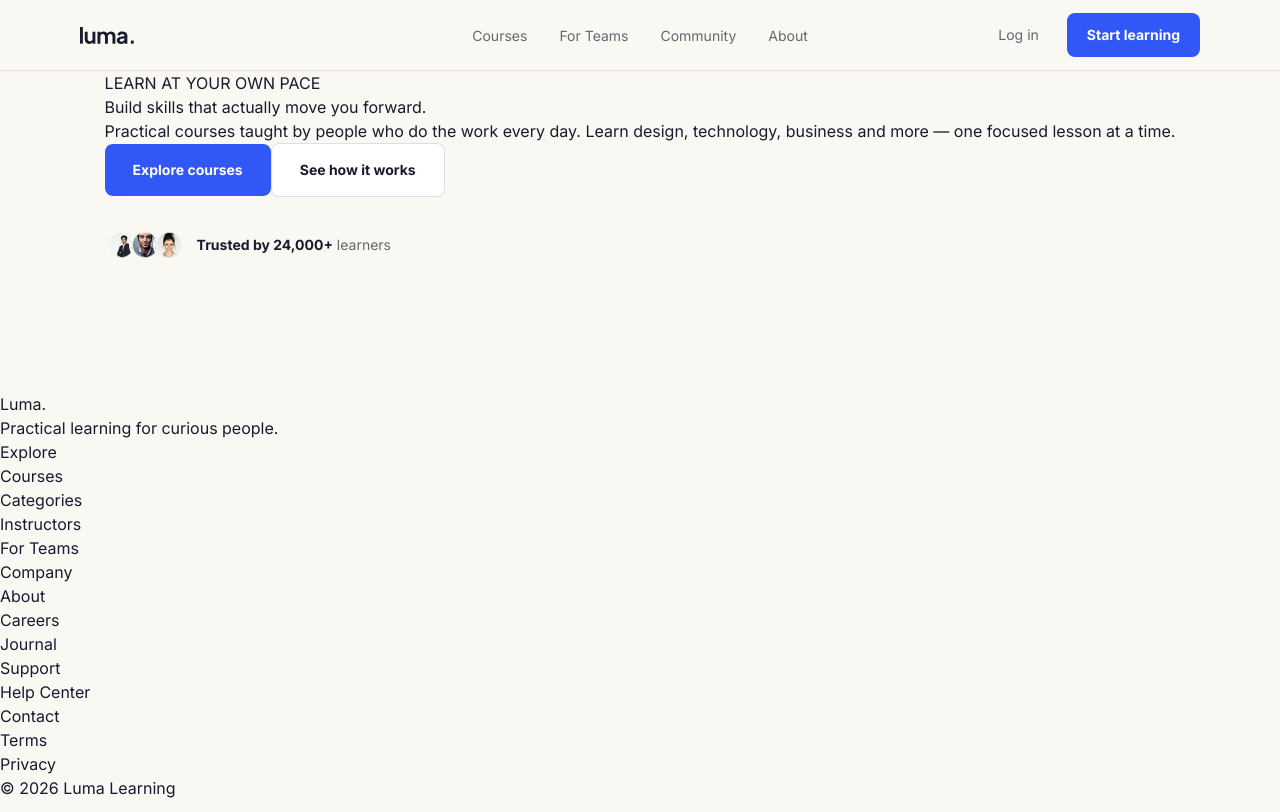
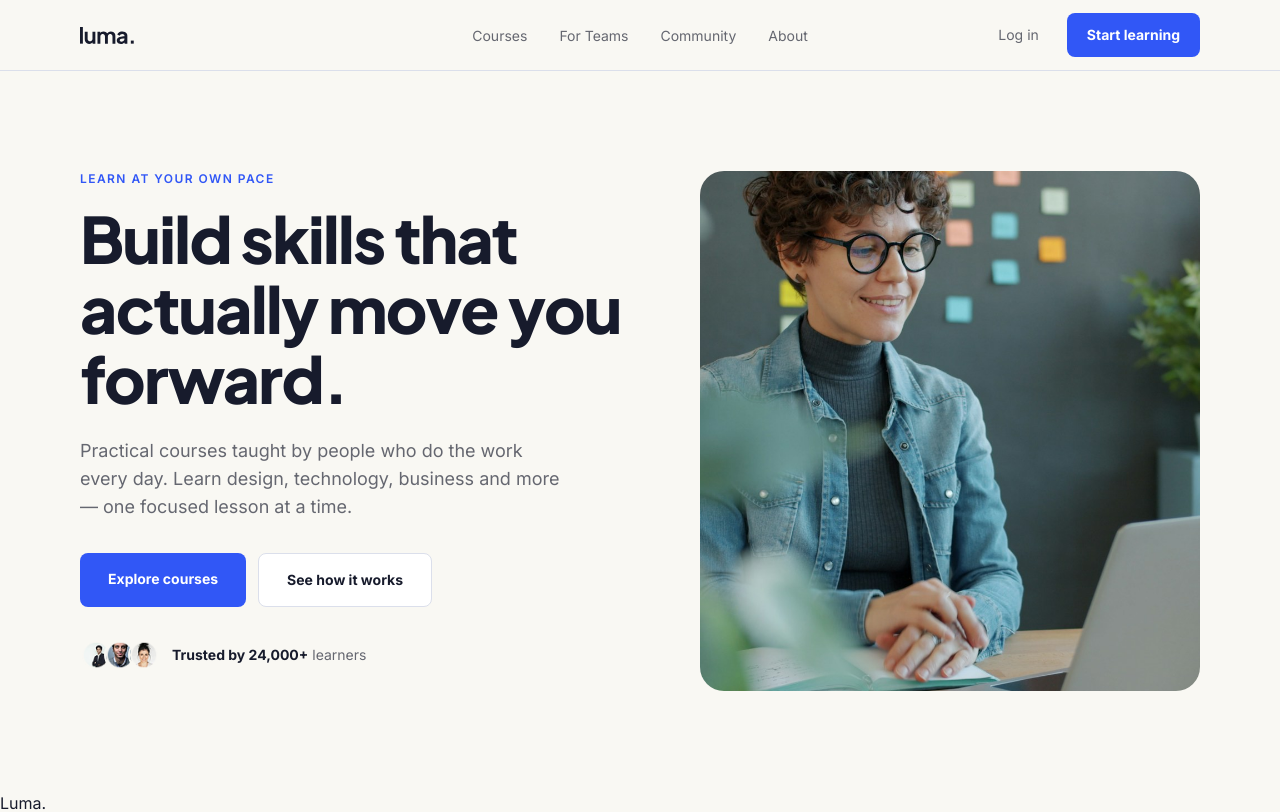
Before and after one commit to nicolas-davila/buzzvel-test-frontend, a Next.js app: page / in a window 1280 px wide. Shown: the top 812 px of the page. Built offline with nearby package versions, Linux system fonts and the light colour scheme.

Commit message:
feat: add hero two-column layout with optimized photo

```diff
--- a/src/components/Hero.tsx
+++ b/src/components/Hero.tsx
@@ -5,15 +5,18 @@ import Button from "./Button"
 
 export default function Hero() {
     return (
-        <section>
-            <Container>
-                <p>LEARN AT YOUR OWN PACE</p>
-                <h1>Build skills that actually move you forward.</h1>
-                <p>
+        <section className="py-25">
+            <Container className="grid gap-15 lg:grid-cols-[560fr_500fr] lg:items-start">
+                <div>
+                    <p className="text-xs font-semibold uppercase tracking-[0.12em] text-primary">LEARN AT YOUR OWN PACE</p>
+                    <h1 className="font-heading text-[64px] leading-[70px] font-extrabold tracking-tight mt-4">
+                        Build skills that actually move you forward.
+                    </h1>
+                    <p className="mt-6 max-w-[480px] text-lg text-muted">
                         Practical courses taught by people who do the work every day.
                         Learn design, technology, business and more — one focused lesson at a time.
                     </p>
-                <div>
+                    <div className="mt-8 flex gap-3">
                         <Button variant="primary" href="#">Explore courses</Button>
                         <Button variant="secondary" href="#">See how it works</Button>
                     </div>
@@ -32,7 +35,17 @@ export default function Hero() {
                         </div>
                         <p className="text-sm leading-6 text-muted"><strong className="text-foreground">Trusted by 24,000+</strong> learners</p>
                     </div>
-
+                </div>
+                <div className="relative aspect-[500/520]">
+                            <Image
+                                src="/hero.jpg"
+                                alt="Smiling woman with glasses working on a laptop"
+                                fill
+                                sizes="(min-width: 1024px) 500px, 100vw"
+                                className="rounded-3xl object-cover"
+                                preload
+                            />
+                </div>
             </Container>
         </section>
     )
```
Also changed, not shown: public/hero.jpg (added). Lines whose indentation alone changed are shown as unchanged.
